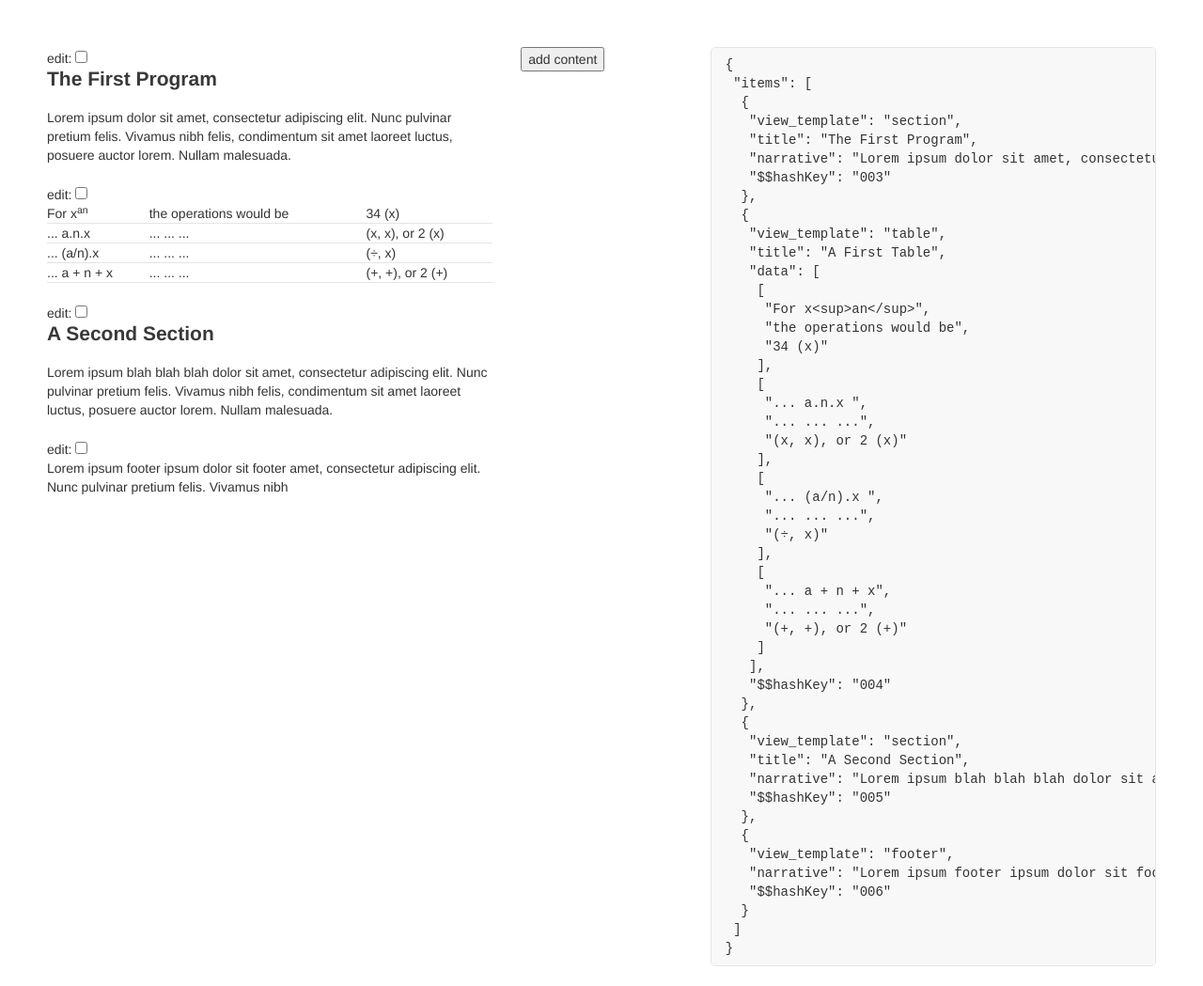
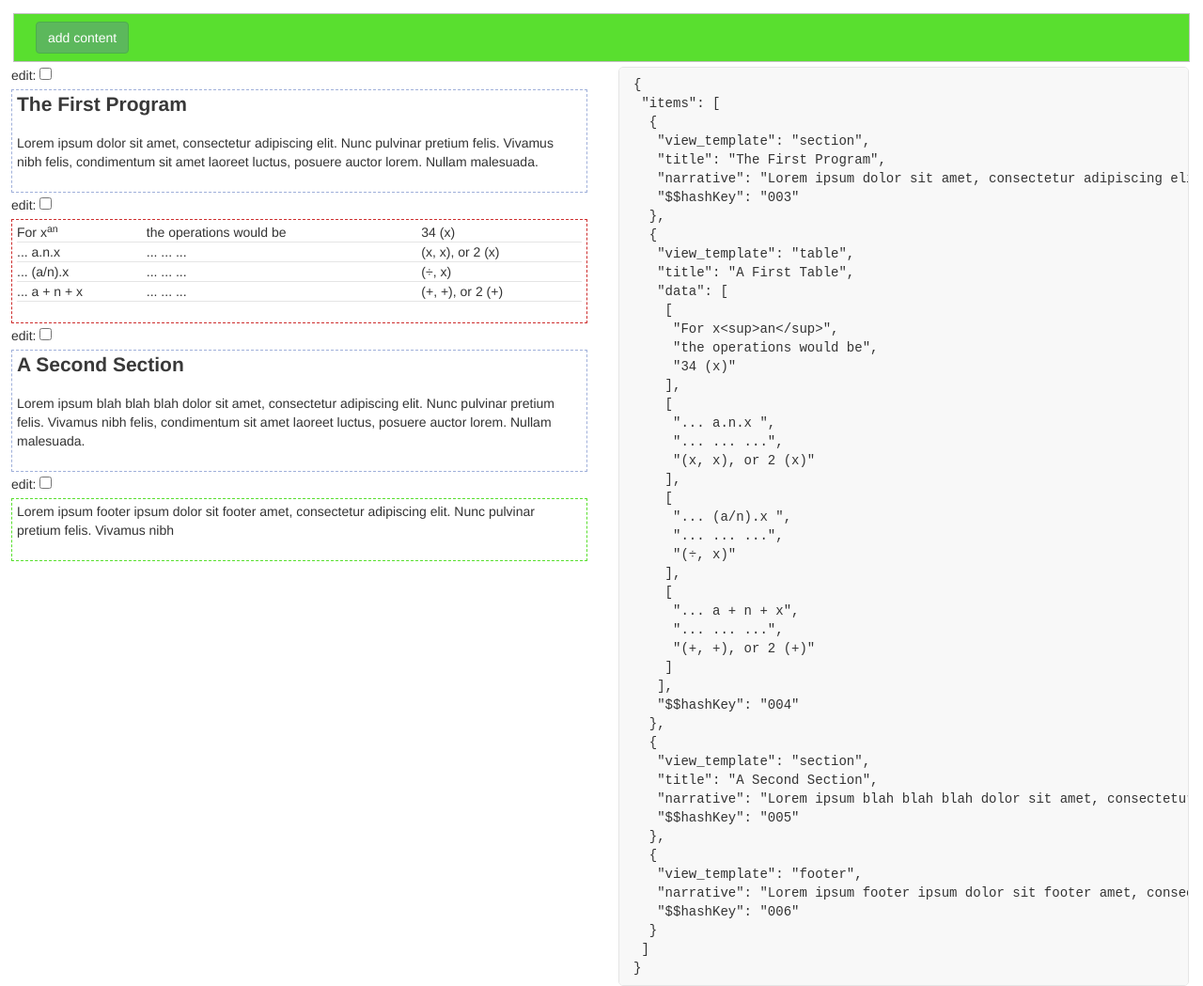
Before and after one commit to CloudEngineWorks/data-driven-templates, a plain HTML site: page index.html in a window 1280 px wide. Shown: the whole page at 94% size. Drawn offline with Linux system fonts and the light colour scheme.

Commit message:
demo_2 styling cleanup

```diff
--- a/index.html
+++ b/index.html
@@ -1,5 +1,5 @@
 <!doctype html>
-<html>
+<html ng-app="ddtApp">
   <head>
     <meta charset="utf-8">
     <meta http-equiv="X-UA-Compatible" content="chrome=1">
@@ -18,18 +18,18 @@
     <script src="javascripts/ddt_demo_app.js"></script>
 
   </head>
-  <body ng-app="ddtApp">
+  <body ng-controller="demoCtrl">
 
-	<div ng-controller="demoCtrl" class="row">
-		<div class="col-md-5">
+	<div class="button-bar row">
+		<div  class="col-md-12">
+			<button ng-click="add_content()" class="btn btn-success">add content</button>
+		</div>
+	</div>
+	<div class="row">
+		<div class="col-md-6">
 			<div data-driven-template ng-repeat="item in content.items" content="item"></div>
 		</div>
-
-		<div  class="col-md-2">
-			<button ng-click="add_content()">add content</button>
-		</div>
-
-		<div id="json_data_view" class="col-md-5"><pre ng-bind="stringify_content()"></pre></div>
+		<div id="json_data_view" class="col-md-6"><pre ng-bind="stringify_content()"></pre></div>
 	</div>
 
   </body>
--- a/javascripts/ddt_demo_app.js
+++ b/javascripts/ddt_demo_app.js
@@ -14,11 +14,11 @@ app.directive('drivenTemplate', function ($compile) {
 		"section": 'edit: <input type="checkbox" ng-model="content.edit_mode" />\
 			<div class="demo-section"><h2>{{content.title}}</h2><p>{{content.narrative}}</p></div>',
 		"section_edit": 'edit: <input type="checkbox" ng-model="content.edit_mode" />\
-			<div class="demo-section"><input ng-model="content.title"/><br/><textarea ng-model="content.narrative"></textarea></div>',
+			<div class="demo-section"><input class="demo-h2" ng-model="content.title"/><br/><textarea ng-model="content.narrative"></textarea></div>',
 		"table": 'edit: <input type="checkbox" ng-model="content.edit_mode" />\
-			<table><tbody><tr ng-repeat="row in content.data" ><td ng-repeat="cell in row"><span ng-bind-html="cell"></span></td></tr></tbody></table>',
+			<div class="demo-table"><table><tbody><tr ng-repeat="row in content.data" ><td ng-repeat="cell in row"><span ng-bind-html="cell"></span></td></tr></tbody></table></div>',
 		"table_edit": 'edit: <input type="checkbox" ng-model="content.edit_mode" />\
-			<table><tbody><tr ng-repeat="row in content.data" ><td ng-repeat="cell in row"><input ng-model="cell" /></td></tr></tbody></table>',
+			<div class="demo-table"><table><tbody><tr ng-repeat="row in content.data" ><td ng-repeat="cell in row"><input ng-model="cell" /></td></tr></tbody></table></div>',
 		"footer": 'edit: <input type="checkbox" ng-model="content.edit_mode" />\
 			<div class="demo-footer"><p>{{content.narrative}}</p></div>',
 		"footer_edit": 'edit: <input type="checkbox" ng-model="content.edit_mode" />\
--- a/stylesheets/styles.css
+++ b/stylesheets/styles.css
@@ -1,7 +1,7 @@
 @import url(https://fonts.googleapis.com/css?family=Lato:300italic,700italic,300,700);
 
 body {
-  padding:50px;
+  padding:12px;
   font:14px/1.5 Lato, "Helvetica Neue", Helvetica, Arial, sans-serif;
   color:#777;
   font-weight:300;
@@ -61,6 +61,7 @@ code, pre {
   font-family:Monaco, Bitstream Vera Sans Mono, Lucida Console, Terminal;
   color:#333;
   font-size:12px;
+  margin: 3px;
 }
 
 pre {
@@ -93,6 +94,15 @@ th {
 
 img {
   max-width:100%;
+}
+
+textarea {
+width: 100%;
+}
+
+input.demo-h2 {
+width: 100%;
+font-size: large;
 }
 
 header {
@@ -253,3 +263,27 @@ footer {
     color:#444;
   }
 }
+
+div.button-bar {
+  border: solid silver 1px;
+  background-color: rgb(89, 223, 47);
+  padding: 8px;
+  margin: 2px;
+}
+
+div.demo-section {
+	border: dashed rgb(160, 176, 218) 1px;
+	padding: 3px 5px 2px 5px;
+	margin: 5px 0 1px 0;
+}
+div.demo-footer {
+	border: dashed rgb(89, 223, 47) 1px;
+	padding: 3px 5px 2px 5px;
+	margin: 5px 0 1px 0;
+}
+
+div.demo-table {
+	border: 1px dashed #CE2F2F;
+	padding: 3px 5px 2px 5px;
+	margin: 5px 0 1px 0;
+}
```
